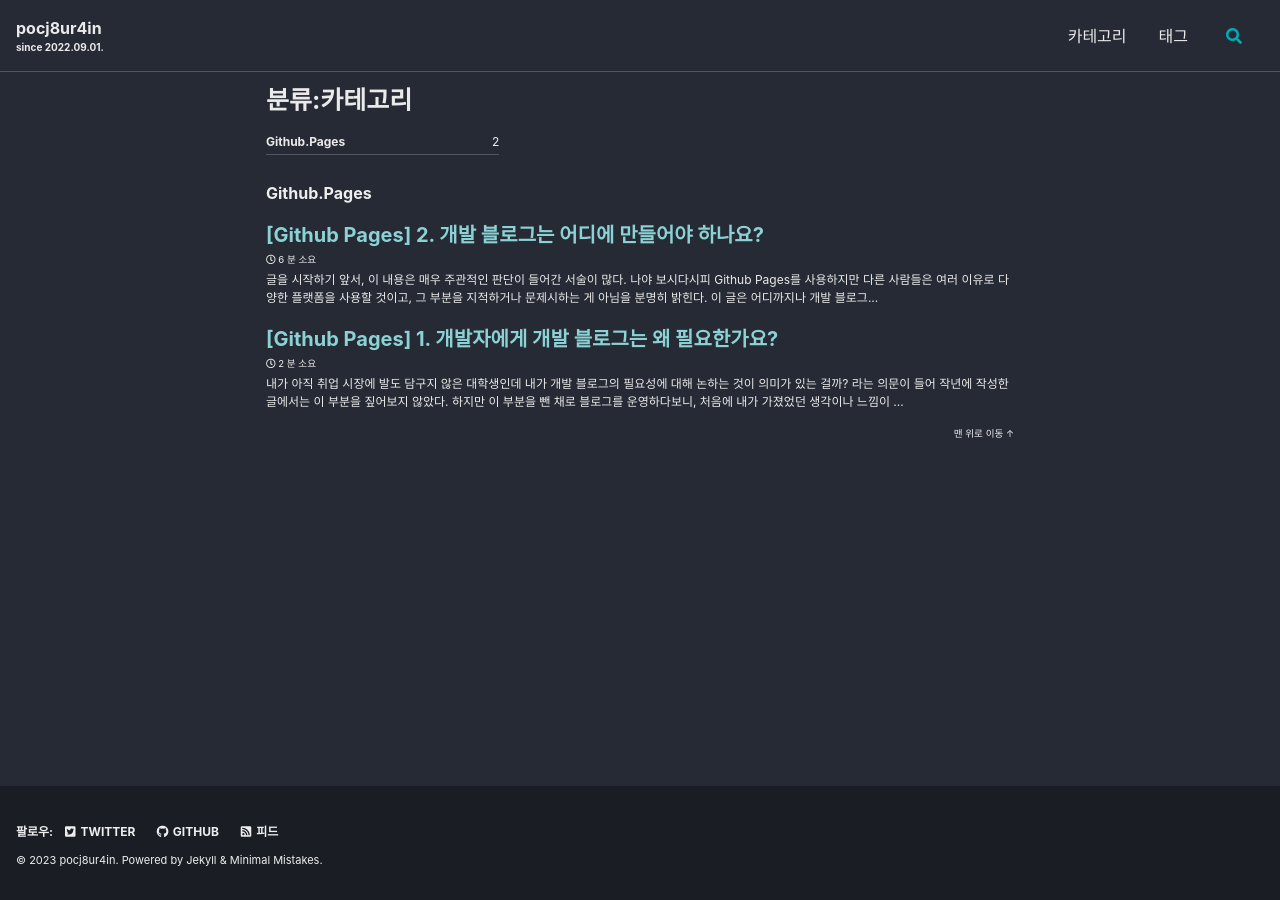
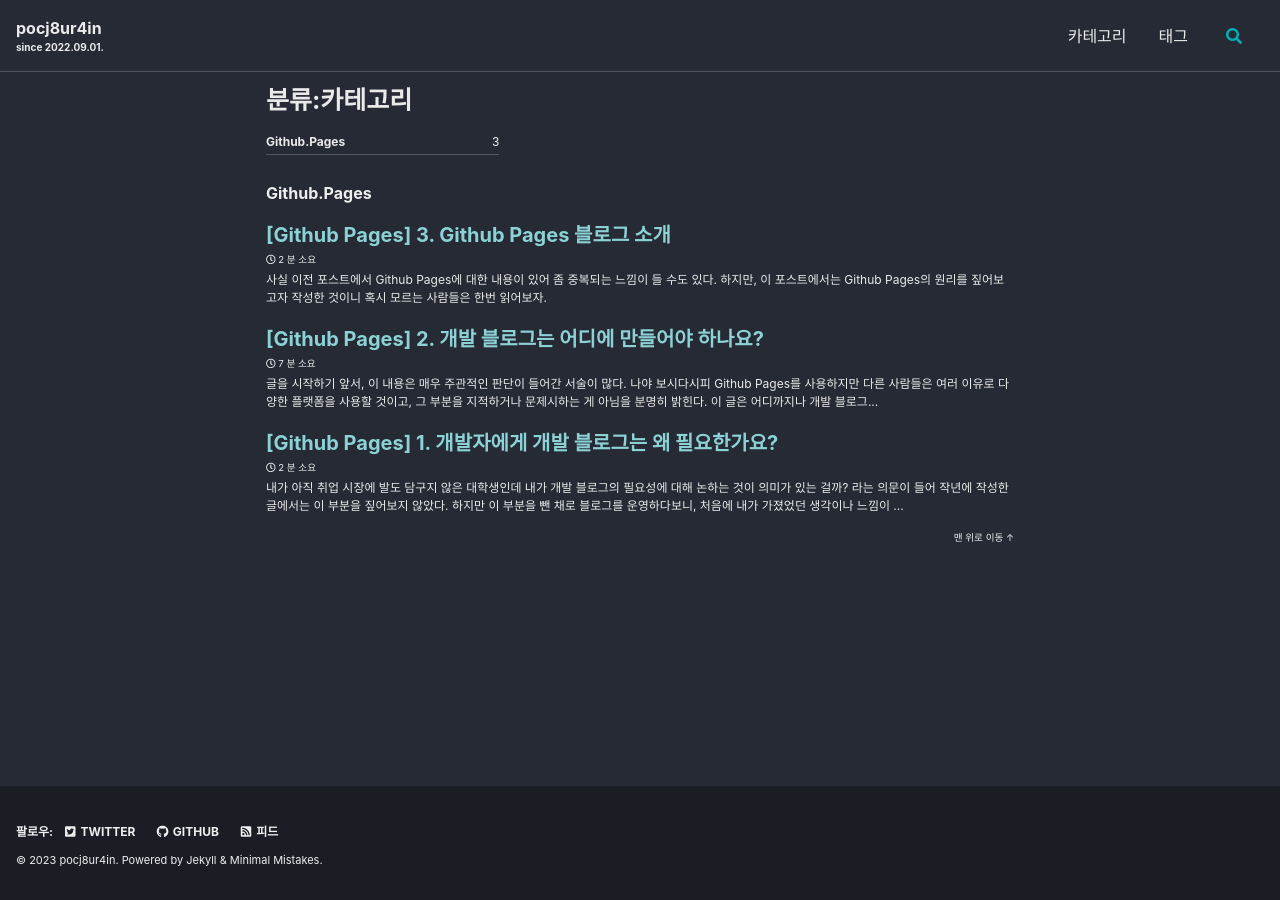
Before and after one commit to pocj8ur4in/pocj8ur4in.github.io, a Jekyll site: the page built from _pages/category-archive.md, in a window 1280 px wide. Built offline with Jekyll 4.4.1, drawn with Linux system fonts in a browser that asks for light colours; cached includes are drawn as plain includes; part of the change alters nothing that is shown.

Commit message:
Update 2023-04-04

```diff
--- a/_posts/2023-03-31-blog1.md
+++ b/_posts/2023-03-31-blog1.md
@@ -39,4 +39,6 @@ last_modified_at: 2023-03-31
 
 요즘 IT 기업들이 지원자의 개발 블로그나 Github의 주소를 요구하는 것 또한 그런 맥락일 것이다. 기업 입장에서는 모든 점에서 뛰어난 인재를 채용하고자 하겠지만, 그것은 매우 소수이다. 그래서 기업은 지원자의 잠재력 또한 확인해 평가하고자 노력한다. 그리고 이런 부분은 개발과 직접적으로 관련되어 있지만 단순한 결과물의 집합체인 이력서나 포트폴리오보다는, 성장하는 데에 있어 중요한 가치를 엿볼 수 있는 개발 블로그나 Github에 잘 들어난다.
 
-> 참고 : <a href="https://taegon.kim/archives/7107">개발자가 블로그를 운영해야 할 이유</a>, <a href="https://velog.io/@productuidev/PREV-Portfolio-1-ProjectBlog#개발-블로그--github">개발자 취업준비 (포트폴리오/블로그)</a>
+> Reference
+> - 코드쓰는사림 님이 작성하신, <a href="https://taegon.kim/archives/7107">개발자가 블로그를 운영해야 할 이유</a>
+> - productuidev 님이 작성하신, <a href="https://velog.io/@productuidev/PREV-Portfolio-1-ProjectBlog#개발-블로그--github">개발자 취업준비 (포트폴리오/블로그)</a>
--- a/_posts/2023-04-01-blog2.md
+++ b/_posts/2023-04-01-blog2.md
@@ -25,7 +25,8 @@ last_modified_at: 2023-04-01
 ## 2. 티스토리
 ![img](https://user-images.githubusercontent.com/105341168/229183807-164771aa-00b8-4871-9816-d045e1623345.png)
 
-> 예시 : <a href="https://jojoldu.tistory.com">기억보단 기록을</a>
+> Example
+> - 이동욱 님이 운영하시는, <a href="https://jojoldu.tistory.com">기억보단 기록을</a>
 
 2006년에 창립되어 네이버처럼 국내에서 보편적으로 많이 쓰이는 블로그 플랫폼이다. 옛날엔 초대장 시스템이 있어서 사용자들의 접근성이 다소 떨어졌는데, 이게 사라지고 나서는 많이들 사용하는 것 같다. 예전에는 다음이 운영했는데, 다음이랑 카카오가 합병된 이후로는 카카오가 운영중인 것 같다.<br>
 
@@ -41,7 +42,8 @@ last_modified_at: 2023-04-01
 ## 3. 브런치
 ![CleanShot 2023-04-01 at 02 24 20@2x](https://user-images.githubusercontent.com/105341168/229189060-753356e0-10a1-424c-85e3-3df61b079214.png)
 
-> 예시 : <a href="https://brunch.co.kr/@springboot#articles">에디의 기술블로그</a>
+> Example
+> - 옛날개발자 님이 운영하시는, <a href="https://brunch.co.kr/@springboot#articles">에디의 기술블로그</a>
 
 브런치는 2015년에 카카오가 글쓰기에 최적화된 플랫폼을 만든다는 야심찬 목표를 갖고 오픈한 블로그 플랫폼이다. 이곳에 글을 올리려면 작가 신청을 하고 에디터팀의 승인 심사에 합격해야 한다고 한다. 그래서 브런치에서 개발 블로그를 몇개 보긴 했는데도, 솔직히 난 소설 글쓰기 플랫폼으로 알고 있었다...<br>
 
@@ -50,7 +52,9 @@ last_modified_at: 2023-04-01
 ## 4. 미디엄
 ![cc0998ee99506](https://user-images.githubusercontent.com/105341168/229185067-3110e063-e89a-4312-ab09-981074a7a522.png)
 
-> 예시 : <a href="https://medium.com/@moonformeli">Moon 님의 medium</a>, <a href="https://medium.com/@moonformeli">박상권 님의 medium</a>
+> Example
+> - Moon 님이 운영하시는, <a href="https://medium.com/@moonformeli">medium</a>
+> - 박상권 님이 운영하시는, <a href="https://medium.com/@moonformeli">medium</a>
 
 미디엄은 2012년 <a href="https://ko.m.wikipedia.org/wiki/에번_윌리엄스_(기업인)">에반 윌리엄스</a>가 만든 소셜 네트워크 서비스이다. 플랫폼을 처음 보았을 때에는 트위터나 링크드인과 같은 소셜 네트워크 서비스의 느낌이 강해 보였는데, 글을 작성하려 할 때 나오는 메모장 화면이 직관적이라 굉장히 좋았다. (미디엄이 글 쓸 때 나오는 한글 폰트가 구리다는 얘기가 많은데, 확장 프로그램 깔면 해결되는 부분이라 생각해 일단 나는 고려하지 않았다.)<br>
 
@@ -59,7 +63,8 @@ last_modified_at: 2023-04-01
 ## 5. 노션
 ![notion1411](https://user-images.githubusercontent.com/105341168/229185749-c6702213-0a15-49c2-9f54-8255d8c81402.jpg)
 
-> 예시 : <a href="https://younho9.notion.site/younho9-Blog-9ed630c8603541bab20662b4854a891f">younho9 님의 notion</a>
+> Example
+> - younho9 님이 운영하시는, <a href="https://younho9.notion.site/younho9-Blog-9ed630c8603541bab20662b4854a891f">notion</a>
 
 나는 옛날부터 노트에 무언가를 적는 것을 선호해서 스마트폰을 산 뒤로 애플 메모, 네이버 메모, 마이크로스프트 원노트, 에버노트 순으로 메모 앱을 사용했는데 뭔가 아쉬운 점이 한두 개씩은 있엇다. 그런데 노션을 2019년즘에 처음 사용하고 나서는 너무 만족해서 쭈욱 사용하고 있다. 메모 앱으로는.<br>
 
@@ -86,18 +91,20 @@ last_modified_at: 2023-04-01
 ## 8. Github Pages
 ![image](https://user-images.githubusercontent.com/105341168/229191108-c3f52e0c-4b2b-46af-9e07-5c59bd89183d.jpeg)
 
-> 예시 : <a href="https://jbee.io">JBEE.io</a>, <a href="https://johngrib.github.io">기억 보조용 위키</a>
+> Example
+> - 한재엽 님이 운영하시는, <a href="https://jbee.io">JBEE.io</a>
+> - 이종립 님이 운영하시는, <a href="https://johngrib.github.io">기억 보조용 위키</a>
 
 Github Blog라는 하나의 서비스가 존재하는 건 아니고, Github가 제공하는 Github Pages를 이용해 Github 저장소에 블로그나 웹 사이트 같은 웹 서비스를 호스팅하는 방식이다. 아무래도 지금 내가 사용하고 있는 거기도 하고 지난 6개월간 공부하고 경험한 것도 있기에 이 부분을 조금 상세히 언급해보고자 한다.
 
 - 긍정적인 점
   - 커스터마이징의 자유도가 엄청나게 높다. 나처럼 Github Pages용 오픈 소스 테마을 이용해도 되고 아예 처음부터 설계해 만드는 것 또한 가능하다. 구글 검색에 내 블로그를 노출시킬 수도 있고, 구글 애드센스를 통해 광고를 달아줄 수도 있다.
-  - Github에 저장소로 올라가는 방식으므로 Github와 연동이 된다. 로컬에서 블로그를 쉽게 편집하고 관리할 수 있으며, 커밋과 푸시로 글을 등록하면 된다. Github 저장소에 백업이 되어 있기 때문에 이를 다운받아 사용할 수도 있고, 필요한 경우 롤백하는 것도 가능하다.
+  - Github에 저장소로 올라가는 방식으므로 Github와 연동이 된다. 로컬에서 블로그를 쉽게 편집하고 관리할 수 있으며, commit과 push로 글을 등록하면 된다. Github 저장소에 백업이 되어 있기 때문에 이를 다운받아 사용할 수도 있고, 필요한 경우 롤백하는 것도 가능하다.
   - 마크다운 형식으로 작성하는 것을 지원하고, 코드 블룩이나 인용 블록 또한 지원한다. 게시글 하나하나가 .md 파일이라 나중에 플랫폼을 이전한다 하더라도 이를 다시 활용하는 것 또한 가능하다.
 <br><br>
 
 - 복합적인 점
-  - 워드프레스 블로그처럼 진입장벽이 높다. 처음에 웹 사이트의 소스 코드를 올리거나 수정하는 작업이 필요하므로 최소한 깃이랑 마크다운을 어떻게 사용하는지는 알아야 한다. 블로그를 이것저것 건들려고 한다면 백엔드 관련 지식이 요구되고, 커스터마이징을 해보려면 간단한 프론트엔드 관련 지식 또한 필요해진다. 물론 웹 개발자를 지망한다면 이런 일련의 과정을 한번 하는 것도 도움이 된다.
+  - 워드프레스 블로그만큼은 아니지만, 진입장벽이 존재한다. 처음에 웹 사이트의 소스 코드를 올리거나 수정하는 작업이 필요하므로 최소한 git이랑 markdown을 어떻게 사용하는지는 알아야 한다. 블로그를 이것저것 건드려보려고 한다면 백엔드 관련 지식이 요구되고, 커스터마이징을 해보려면 간단한 프론트엔드 관련 지식 또한 필요해진다. 물론 웹 개발자를 지망한다면 이런 일련의 과정을 한번 하는 것도 도움이 된다.
   - Github 저장소에 올라가는 방식이므로 저장소 내의 소스 코드가 모두 공개된다. 블로그를 노출시키고 싶지만 블로그 내부까지 노출시키고 싶지 않는다면, 유료 걔정으로 전환해서 비공개로 전환해야 한다.
   - 하나의 Github 저장소는 용량과 트래픽에 제한이 존재한다. (1GB의 최대 용량, 월 100GB의 트래픽 제한) 제한을 넘어서 사용하려면 Cloudflare과 같은 CDN을 추가로 사용해야 한다. 일단은 한도 내에서만 쓰면 무료인 것은 장점이지만, 한도를 넘어버린다면 돈을 써야하니 용량이 있는 파일을 올리는 것과 같은 경우에 주의할 필요가 있다.
 <br><br>
@@ -108,8 +115,9 @@ Github Blog라는 하나의 서비스가 존재하는 건 아니고, Github가
   - 글을 쓸 때 표나 이미지를 넣는 게 불편하다. 나 같은 경우에는 html과 css를 사용해 넣는데, 해당 문법을 알아도 표를 일일이 만드는 것은 굉장히 귀찮다. 이미지 같은 경우에는 외부 사이트에 업로드해 이를 호스팅하는데 그것 또한 번거로운 작업이다.
 <br><br>
 
-나는 Github Pages 블로그를 운영하는 것은 장단점이 매우 명확해 개개인마다의 호불호가 엄청 갈릴 수 밖에 없다고 생각한다. 실제로 Github Pages 블로그를 운영하시다가 다른 블로그 플랫폼으로 이주하시는 분들도 많이 보았고 나 또한 블로그를 개설하면서, 그리고 개설된 블로그를 운영하면서도 이주할지말지에 대해 많이 고민했었다.<br>
+나는 Github Pages 블로그를 운영하는 것은 장단점이 매우 명확해 개개인마다의 호불호가 엄청 갈릴 수 밖에 없다고 생각한다. 실제로 Github Pages 블로그를 운영하시다가 다른 블로그 플랫폼으로 이주하시는 분들도 많이 보았고 나 또한 블로그를 개설하면서, 그리고 개설된 블로그를 운영하면서도 이주할지말지에 대해 많이 고민했었다. <br>
 
-그럼에도 내가 Github Pages를 계속해서 운영하는지는... 다음 포스트에서 이야기하도록 하자!
+그래도 내가 Github Pages 블로그를 운영하는 데에는 <b>git을 이용해 블로그를 관리할 수 있다는 것</b>과 <b>블로그 운영을 통해 웹 개발의 전반적인 과정을 학습해볼 수 있다는 점</b>이 가장 큰 이유인 것 같다. Github Pages 블로그를 개설할 때에는, 정말 아무것도 모르는 감자 (...)라서 많이 헤맸다. 그래서 처음에는 블로그와 연동되는 git에 대해 공부하고자 <a href="https://www.aladin.co.kr/shop/wproduct.aspx?ItemId=302554047">Do it! 지옥에서 온 문서 관리자 깃 & 깃허브 입문</a>이라는 도서를 구매해서 공부해보고, 그 다음에는 블로그를 커스터마이징해보려고 <a href="https://www.aladin.co.kr/shop/wproduct.aspx?ItemId=260564604">Do it! HTML+CSS+자바스크립트 웹 표준의 정석</a>이라는 도서를 구매해서 공부해보고 이를 최대한 적용해보는 식으로 실습하였다. 이렇게 블로그를 성장시키려고 노력하는 과정 속에서 나 또한 많이 성장할 수 있었고, 앞으로도 이런 blog-driven이 잘 이루어졌으면 하는 것이 내 바램이다.
 
-> 참고 : <a href="https://velog.io/@productuidev/PREV-Portfolio-1-ProjectBlog#개발-블로그--github">개발자 취업준비 (포트폴리오/블로그)</a>
+> Reference
+> - productuidev 님이 작성하신, <a href="https://velog.io/@productuidev/PREV-Portfolio-1-ProjectBlog#개발-블로그--github">개발자 취업준비 (포트폴리오/블로그)</a>
--- /dev/null
+++ b/_posts/2023-04-02-blog3.md
@@ -0,0 +1,68 @@
+---
+title: "[Github Pages] 3. Github Pages 블로그 소개"
+
+categories:
+    - Github.Pages
+
+tag:
+
+toc: true
+toc_sticky: true
+
+date: 2023-04-02
+last_modified_at: 2023-04-02
+---
+
+> 사실 이전 포스트에서 Github Pages에 대한 내용이 있어 좀 중복되는 느낌이 들 수도 있다. 하지만, 이 포스트에서는 Github Pages의 원리를 짚어보고자 작성한 것이니 혹시 모르는 사람들은 한번 읽어보자.
+
+## Github Pages 블로그란?
+
+![image](https://user-images.githubusercontent.com/105341168/229191108-c3f52e0c-4b2b-46af-9e07-5c59bd89183d.jpeg)
+
+### 정적 웹사이트 생성기 (SSG; Static Site Generator)
+
+많은 사람들이 Github Pages로 블로그를 사용하고 있어 이를 블로그 서비스로 인식하기 쉽지만, 사실 Github Pages는 Github에서 제공하는 정적 웹 사이트 호스팅 서비스이다. 그리고 정적 웹 사이트 호스팅 서비스를 가능하게 하는 것이 바로 SSG이다.<br>
+
+SSG로 생성된 사이트는 모든 웹 페이지를 미리 생성하고, 방문자로부터 요칭이 들어오면 미리 만든 웹 페이지를 그대로 응답해준다. 그러므로 서버와 클라이언트 모두 렌더링을 위한 작업이 거의 없기 때문에, SSG로 생성된 웹 사이트는 속도가 매우 빠른 장점을 가진다. 그리고 SSG로 생성된 사이트는 미리 만들어놓은 수많은 웹 페이지로 이루어져 있는 구조라 검색엔진 최적화 (SEO; Search Engine Optimization)가 뛰어나 검색엔진이 사이트를 크롤링하는 데에 적합하다.<br>
+
+그러나 빌드할 때마다 모든 웹 페이지를 생성하는 작업을 매번 하다보니, 컨텐츠를 자주 업데이트하는 웹 사이트나 규모가 커 빌드 시간이 오래 걸리는 웹 사이트에서는 큰 비효율성이 발생해 SSG보다는 다른 렌더링 기술을 사용한다. 그래서 SSG는 개인 블로그와 같이 컨텐츠의 변경이 자주 일어나지 않은, 소규모 웹 사이트를 제작할 때 많이 쓰이는 기술이다. (SSG 외에도 SPA, SSR과 같은 렌더링 기술이 있는데, 달레 님께서 <a href="https://www.daleseo.com/spa-ssg-ssr/">SPA와 SSG, 그리고 SSR</a>이라는 글에서 잘 정리해주셨으니 참고하길 바란다.)<br>
+
+지금 현재 내가 사용하고 있는 Github Pages 테마인 <a href="https://mmistakes.github.io/minimal-mistakes/">Minimal Mistakes</a>는 Jekyll을 정적 웹사이트 생성기로 사용한다. Jekyll 외에도 Hexo, Hugo와 같은 여러 정적 웹사이트 생성기들이 존재하는데, 이들을 간단하게 비교해보자.
+
+- <a href="https://jekyllrb-ko.github.io">Jekyll</a>
+  - Ruby 기반
+  - 가장 많이 쓰이고, 한글 래퍼런스 많음
+  - Github Pages에서 공식으로 지원 : push한 글들이 별도의 빌드 과정 없이 알아서 Publish
+  - 글이 많아질수록 전체 빌드 속도가 느려짐
+<br><br>
+
+- <a href="https://hexo.io/ko/index.html">Hexo</a>
+  - Node.js (javascript) 기반
+  - (javascript를 써서 그런지) 한글 래퍼런스 많음
+  - <a href="https://www.holaxprogramming.com/2017/04/16/github-page-and-hexo/">Hexo로 블로그를 만들 때 참고할 만한 글</a>
+<br><br>
+
+- <a href="https://gohugo.io">Hugo</a>
+  - Golang 기반
+  - 런타임에 다른 의존성이 필요하지 않아, 빌드 과정을 포함해도 빌드 속도가 빠른 편
+  - 한글 래퍼런스는 상대적으로 적음
+  - <a href="https://github.com/Integerous/Integerous.github.io">Hugo로 블로그를 만들 때 참고할 만한 글</a>
+<br><br>
+
+### 지킬 (Jekyll)
+
+![jekyll-logo](https://user-images.githubusercontent.com/105341168/229413193-0534897e-6fdc-4c1a-888e-8e2e011045c5.jpg)
+
+사실 SSG 중에 Jekyll이 좋은 거 같아 골랐다기보단, Minimal Mistakes 테마가 내 마음에 들어서 설치했는데 그게 Jekyll을 쓰더라...의 흐름으로 쓰게 된 거고, Jekyll 말고도 다른 SSG가 있는 것을 알게 된 이후에도 어차피 다 같은 SSG인데 Jekyll 말고 굳이 다른 거를 배워서 쓸 필요성을 못 느끼겠어서 Jekyll을 계속 사용하고 있긴 하다. 일단 Jekyll이 어떤 방식으로 동작하는지 정리해보겠다. (사실 SSG와 동일한 원리인데, 이를 구체화한 것으로 생각하면 된다.)<br>
+
+Jekyll은 동적 웹 사이트 (Dynamic Web Site)과 동일하게, 레이아웃에 해당하는 templates과 컨텐츠에 해당하는 contents를 분리해 저장한다. (이때 Jekyll에서 templates을 작성할 때 사용하는 언어가 Liquid이고, contents를 작성할 때 사용하는 언어가 markdown이다.) 하지만 동적 사이트와 달리, Jekyll은 templates와 contents을 합친 HTML 문서를 미리 빌드해 저장하고, 방문자가 요청을 보내면 정적 컨텐츠에 해당하는 HTML 문서를 전송한다.<br>
+
+그래서 Jekyll은 웹 사이트를 운영하기 위한 HTML 관련 지식을 몰라도, .md 파일로 문서를 작성하면 HTML 파일로 이를 변환해주는 작업을 해주며 변환된 결과물을 토대로 웹 사이트를 구축해서 서비스해준다.
+
+### 깃허브 페이지 (Github Pages)
+
+상술하였듯 <a href="https://pages.github.com">Github Pages</a>는 Github에서 제공하는 정적 사이트 호스팅 서비스로, 무료 계정에 한해 하나의 Github Pages를 무료로 제공한다. Github Pages는 연동된 Github 저장소에서 HTML, CSS, JavaScript와 같은 정적 컨텐츠를 가져와 그대로 배포하는 방식으로 작동한다. 만약 Github 저장소가 Jekyll 디렉토리의 형태로 존재한다면, Github Pages는 해당 저장소가 Jekyll로 작성된 것임을 알고 이를 Jekyll로 빌드해 배포한다.<br>
+
+> Reference
+> - SW developer 님이 작성하신, <a href="https://devinlife.com/howto/">GitHub Pages 블로그 따라하기</a>
+> - Wheel 님이 작성하신, <a href="https://heekangpark.github.io/categories#jekyll">지킬 (Jekyll)</a>
```
Also changed, not shown: 8 other files.
